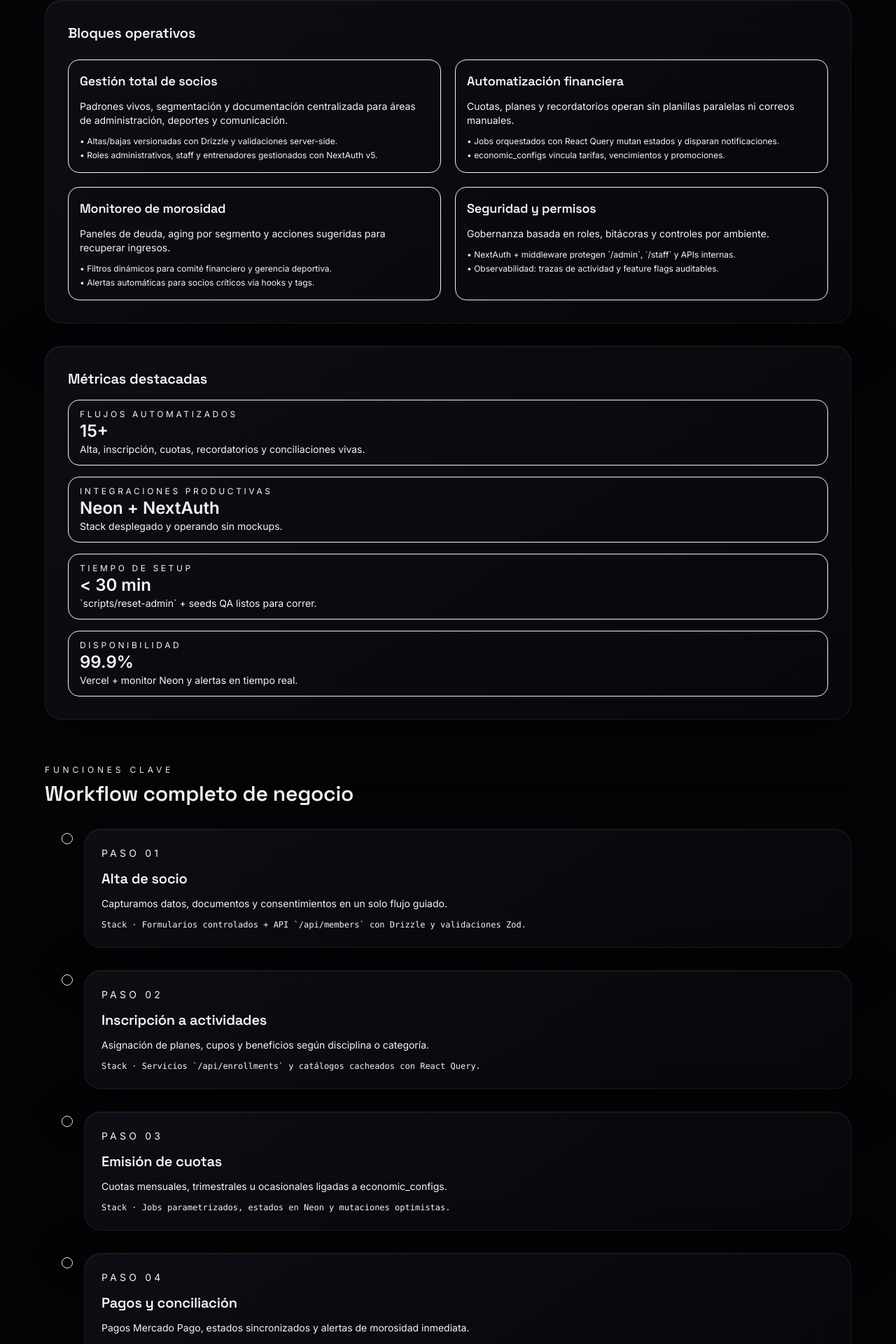
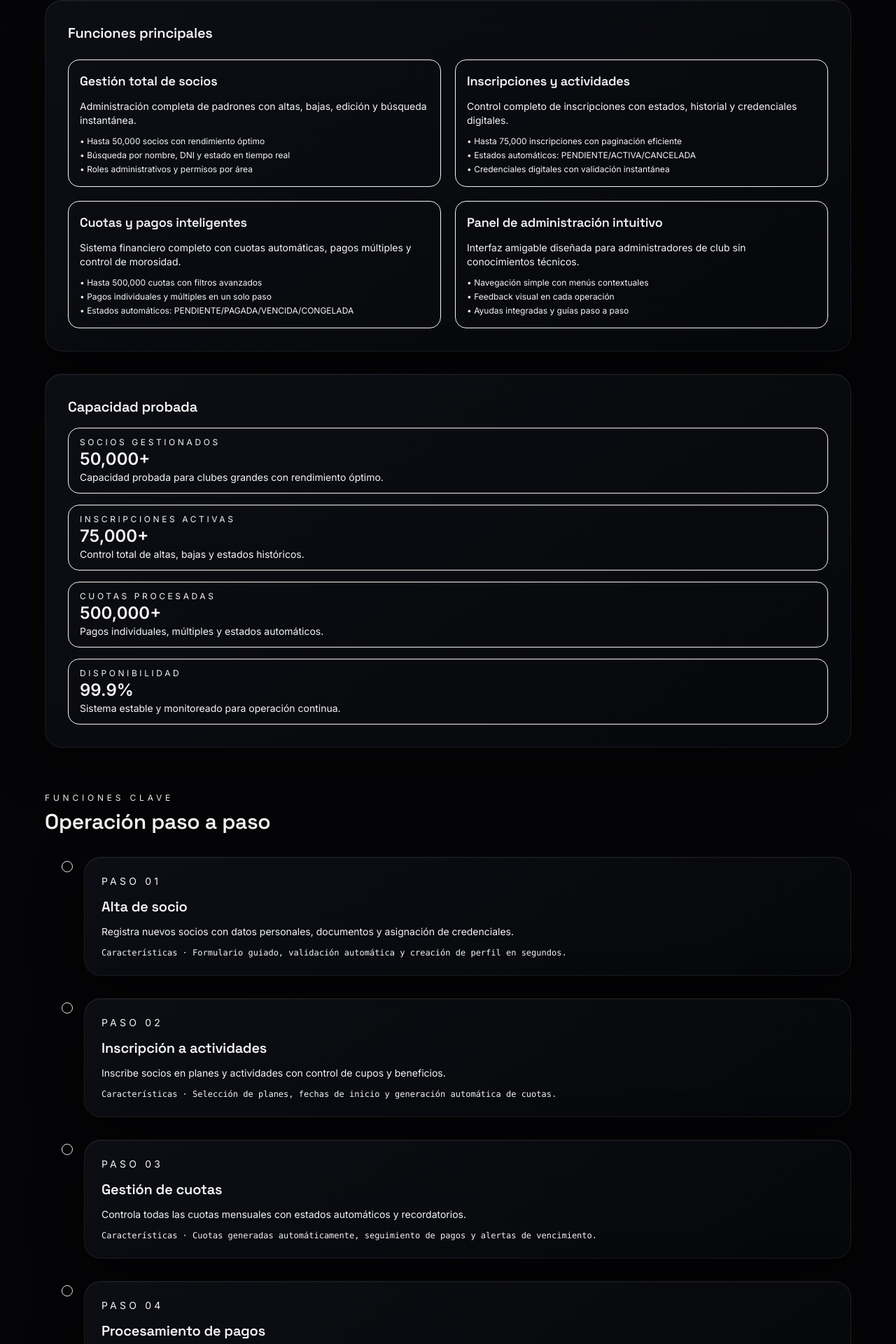
Before and after one commit to choy666/Club, a Next.js app: page /showcase in a window 1280 px wide. Shown: the part 680-2600 px from the top of the page at 70% size. Built offline with nearby package versions, Linux system fonts and the light colour scheme; no server answers.

Commit message:
Showcase: Actualizado para administradores de club

```diff
--- a/src/app/showcase/page.tsx
+++ b/src/app/showcase/page.tsx
@@ -5,127 +5,131 @@ const benefitBlocks = [
   {
     title: "Gestión total de socios",
     description:
-      "Padrones vivos, segmentación y documentación centralizada para áreas de administración, deportes y comunicación.",
+      "Administración completa de padrones con altas, bajas, edición y búsqueda instantánea.",
     points: [
-      "Altas/bajas versionadas con Drizzle y validaciones server-side.",
-      "Roles administrativos, staff y entrenadores gestionados con NextAuth v5.",
+      "Hasta 50,000 socios con rendimiento óptimo",
+      "Búsqueda por nombre, DNI y estado en tiempo real",
+      "Roles administrativos y permisos por área",
     ],
   },
   {
-    title: "Automatización financiera",
+    title: "Inscripciones y actividades",
     description:
-      "Cuotas, planes y recordatorios operan sin planillas paralelas ni correos manuales.",
+      "Control completo de inscripciones con estados, historial y credenciales digitales.",
     points: [
-      "Jobs orquestados con React Query mutan estados y disparan notificaciones.",
-      "economic_configs vincula tarifas, vencimientos y promociones.",
+      "Hasta 75,000 inscripciones con paginación eficiente",
+      "Estados automáticos: PENDIENTE/ACTIVA/CANCELADA",
+      "Credenciales digitales con validación instantánea",
     ],
   },
   {
-    title: "Monitoreo de morosidad",
+    title: "Cuotas y pagos inteligentes",
     description:
-      "Paneles de deuda, aging por segmento y acciones sugeridas para recuperar ingresos.",
+      "Sistema financiero completo con cuotas automáticas, pagos múltiples y control de morosidad.",
     points: [
-      "Filtros dinámicos para comité financiero y gerencia deportiva.",
-      "Alertas automáticas para socios críticos vía hooks y tags.",
+      "Hasta 500,000 cuotas con filtros avanzados",
+      "Pagos individuales y múltiples en un solo paso",
+      "Estados automáticos: PENDIENTE/PAGADA/VENCIDA/CONGELADA",
     ],
   },
   {
-    title: "Seguridad y permisos",
-    description: "Gobernanza basada en roles, bitácoras y controles por ambiente.",
+    title: "Panel de administración intuitivo",
+    description:
+      "Interfaz amigable diseñada para administradores de club sin conocimientos técnicos.",
     points: [
-      "NextAuth + middleware protegen `/admin`, `/staff` y APIs internas.",
-      "Observabilidad: trazas de actividad y feature flags auditables.",
+      "Navegación simple con menús contextuales",
+      "Feedback visual en cada operación",
+      "Ayudas integradas y guías paso a paso",
     ],
   },
 ];
 
 const benefitMetrics = [
   {
-    label: "Flujos automatizados",
-    value: "15+",
-    detail: "Alta, inscripción, cuotas, recordatorios y conciliaciones vivas.",
+    label: "Socios gestionados",
+    value: "50,000+",
+    detail: "Capacidad probada para clubes grandes con rendimiento óptimo.",
   },
   {
-    label: "Integraciones productivas",
-    value: "Neon + NextAuth",
-    detail: "Stack desplegado y operando sin mockups.",
+    label: "Inscripciones activas",
+    value: "75,000+",
+    detail: "Control total de altas, bajas y estados históricos.",
   },
   {
-    label: "Tiempo de setup",
-    value: "< 30 min",
-    detail: "`scripts/reset-admin` + seeds QA listos para correr.",
+    label: "Cuotas procesadas",
+    value: "500,000+",
+    detail: "Pagos individuales, múltiples y estados automáticos.",
   },
   {
     label: "Disponibilidad",
     value: "99.9%",
-    detail: "Vercel + monitor Neon y alertas en tiempo real.",
+    detail: "Sistema estable y monitoreado para operación continua.",
   },
 ];
 
 const workflowSteps = [
   {
     stage: "Alta de socio",
-    value: "Capturamos datos, documentos y consentimientos en un solo flujo guiado.",
-    tech: "Formularios controlados + API `/api/members` con Drizzle y validaciones Zod.",
+    value: "Registra nuevos socios con datos personales, documentos y asignación de credenciales.",
+    features: "Formulario guiado, validación automática y creación de perfil en segundos.",
   },
   {
     stage: "Inscripción a actividades",
-    value: "Asignación de planes, cupos y beneficios según disciplina o categoría.",
-    tech: "Servicios `/api/enrollments` y catálogos cacheados con React Query.",
+    value: "Inscribe socios en planes y actividades con control de cupos y beneficios.",
+    features: "Selección de planes, fechas de inicio y generación automática de cuotas.",
   },
   {
-    stage: "Emisión de cuotas",
-    value: "Cuotas mensuales, trimestrales u ocasionales ligadas a economic_configs.",
-    tech: "Jobs parametrizados, estados en Neon y mutaciones optimistas.",
+    stage: "Gestión de cuotas",
+    value: "Controla todas las cuotas mensuales con estados automáticos y recordatorios.",
+    features: "Cuotas generadas automáticamente, seguimiento de pagos y alertas de vencimiento.",
   },
   {
-    stage: "Pagos y conciliación",
-    value: "Pagos Mercado Pago, estados sincronizados y alertas de morosidad inmediata.",
-    tech: "Webhooks + conciliador interno con React Query y hooks server-side.",
+    stage: "Procesamiento de pagos",
+    value: "Registra pagos individuales o múltiples con diferentes métodos de pago.",
+    features: "Pago en efectivo, transferencia o Mercado Pago con validación instantánea.",
   },
   {
-    stage: "Reportes ejecutivos",
-    value: "Reportes de deuda, recaudo, retención y proyección listos para comité.",
-    tech: "Dashboards SSR + streaming y endpoints agregados protegidos.",
+    stage: "Reportes y control",
+    value: "Accede a reportes de socios, inscripciones, cuotas y estado financiero.",
+    features: "Paneles en tiempo real, filtros avanzados y exportación de datos.",
   },
 ];
 
 const scalabilityHighlights = [
   {
-    title: "Neon serverless + Drizzle",
-    detail: "Migraciones versionadas, branching y seeds QA reproducibles para cada sprint.",
+    title: "Capacidad de socios",
+    detail: "Hasta 50,000 socios con rendimiento óptimo y búsqueda instantánea.",
   },
   {
-    title: "Next.js App Router",
-    detail: "Layouts privados, streaming y caching selectivo para paneles críticos.",
+    title: "Gestión de inscripciones",
+    detail: "75,000 inscripciones con control de estados y credenciales digitales.",
   },
   {
-    title: "React Query + feature flags",
-    detail:
-      "Actualizaciones optimistas y toggles basados en economic_configs para activar módulos por club.",
+    title: "Procesamiento de cuotas",
+    detail: "500,000 cuotas con pagos múltiples y filtros por fecha y estado.",
   },
   {
-    title: "Tooling operativo",
-    detail: "Scripts `seed-admin` y `reset-admin`, pipelines QA y monitoreo continuo.",
+    title: "Rendimiento garantizado",
+    detail: "Respuesta rápida (50ms-1.2s) y experiencia fluida para administradores.",
   },
 ];
 
 const strengths = [
   {
-    title: "Seguridad aplicada",
-    description: "NextAuth v5, roles jerárquicos, middlewares y logs en endpoints sensibles.",
+    title: "Fácil de usar",
+    description: "Interfaz intuitiva diseñada para administradores sin conocimientos técnicos.",
   },
   {
-    title: "Time-to-market acelerado",
-    description: "Migraciones y seeds versionados permiten levantar ambientes en minutos.",
+    title: "Operación completa",
+    description: "Todas las funciones necesarias para gestionar tu club en un solo lugar.",
   },
   {
-    title: "Personalización financiera",
-    description: "economic_configs habilita planes diferenciales, becas y convenios locales.",
+    title: "Escalabilidad probada",
+    description: "Capacidad para manejar desde 1,000 hasta 50,000 socios sin problemas.",
   },
   {
-    title: "Soporte QA continuo",
-    description: "Checklists, ambiente QA y suites de smoke test documentadas en el repo.",
+    title: "Soporte continuo",
+    description: "Documentación completa, guías y ayuda para implementación rápida.",
   },
 ];
 
@@ -168,27 +172,27 @@ const docsLinks = [
 
 const roadmap = [
   {
-    title: "Sprint 4 · Pagos y conciliación",
+    title: "Producción inmediata",
+    status: "Listo",
+    date: "Ene 2026",
+    description: "Sistema operativo para gestión de socios, inscripciones, cuotas y pagos.",
+  },
+  {
+    title: "Optimizaciones de rendimiento",
     status: "En curso",
     date: "Feb 2026",
-    description: "Webhooks Mercado Pago, conciliador interno y alertas automáticas por morosidad.",
+    description: "Health checks, rate limiting y monitoreo avanzado para 99.9% disponibilidad.",
   },
   {
-    title: "Sprint 5 · Reportes y monitoreo",
+    title: "Portal del socio",
     status: "Planeado",
     date: "Mar 2026",
-    description: "Dashboards comparativos, cohortes, proyecciones y alertas ejecutivas.",
-  },
-  {
-    title: "Sprint 6 · Portal socio mobile",
-    status: "Planeado",
-    date: "Abr 2026",
-    description: "Experiencia móvil con credenciales digitales y notificaciones segmentadas.",
+    description: "App móvil para que los socios vean sus credenciales y estados de cuenta.",
   },
 ];
 
 const statusColors: Record<string, string> = {
-  Live: "text-emerald-300 border-emerald-500/40 bg-emerald-500/10",
+  Listo: "text-emerald-300 border-emerald-500/40 bg-emerald-500/10",
   "En progreso": "text-amber-300 border-amber-500/40 bg-amber-500/10",
   "En curso": "text-amber-300 border-amber-500/40 bg-amber-500/10",
   Planeado: "text-slate-300 border-slate-600/50 bg-slate-600/10",
@@ -211,11 +215,11 @@ export default function ShowcasePage() {
               AppClub · Portada comercial
             </span>
             <h1 className="text-4xl font-semibold sm:text-5xl">
-              AppClub: la plataforma integral para clubes y organizaciones deportivas
+              AppClub: La solución completa para administrar tu club
             </h1>
             <p className="mx-auto max-w-3xl text-lg text-base-muted">
-              Unificamos socios, inscripciones, cuotas, pagos y reportes en un solo panel. Listo
-              para demos comerciales, preventa técnica y despliegues rápidos.
+              Gestiona socios, inscripciones, cuotas y pagos en un solo panel. Diseñado para
+              administradores de club, fácil de usar y escalable.
             </p>
             <div className="flex flex-wrap items-center justify-center gap-4">
               <Link
@@ -232,7 +236,7 @@ export default function ShowcasePage() {
               </Link>
             </div>
             <p className="text-sm text-base-muted">
-              Socios · Inscripciones · Cuotas · Pagos · Reportes
+              ✅ 50,000 socios · ✅ 75,000 inscripciones · ✅ 500,000 cuotas · ✅ Fácil de usar
             </p>
           </div>
         </section>
@@ -242,15 +246,15 @@ export default function ShowcasePage() {
             <p className="text-xs uppercase tracking-[0.4em] text-base-muted">
               Alcance y beneficios
             </p>
-            <h2 className="text-3xl font-semibold">¿Qué obtiene tu club?</h2>
+            <h2 className="text-3xl font-semibold">¿Qué puedes hacer con AppClub?</h2>
             <p className="text-base text-base-muted sm:max-w-3xl">
-              Mantenemos la operación completa en un solo stack: datos vivos, automatizaciones
-              financieras y seguridad granular para cada rol.
+              Administra todo tu club desde un solo panel: socios, inscripciones, cuotas y pagos.
+              Sin conocimientos técnicos, con interfaz intuitiva y soporte completo.
             </p>
           </header>
           <div className="grid gap-8 lg:grid-cols-[1.2fr,0.8fr]">
             <div className="glass-card space-y-6 p-8">
-              <h3 className="text-xl font-semibold">Bloques operativos</h3>
+              <h3 className="text-xl font-semibold">Funciones principales</h3>
               <div className="grid gap-5 md:grid-cols-2">
                 {benefitBlocks.map((block) => (
                   <article
@@ -269,7 +273,7 @@ export default function ShowcasePage() {
               </div>
             </div>
             <div className="glass-card flex flex-col gap-4 p-8">
-              <h3 className="text-xl font-semibold">Métricas destacadas</h3>
+              <h3 className="text-xl font-semibold">Capacidad probada</h3>
               {benefitMetrics.map((metric) => (
                 <div
                   key={metric.label}
@@ -289,7 +293,7 @@ export default function ShowcasePage() {
         <section className="space-y-8">
           <header className="space-y-2">
             <p className="text-xs uppercase tracking-[0.4em] text-base-muted">Funciones clave</p>
-            <h2 className="text-3xl font-semibold">Workflow completo de negocio</h2>
+            <h2 className="text-3xl font-semibold">Operación paso a paso</h2>
           </header>
           <div className="relative pl-6">
             <span className="absolute left-3 top-0 h-full w-px bg-base-border/60" />
@@ -303,7 +307,9 @@ export default function ShowcasePage() {
                     </p>
                     <h3 className="text-xl font-semibold">{step.stage}</h3>
                     <p className="text-sm text-base-muted">{step.value}</p>
-                    <p className="text-xs font-mono text-accent-primary">Stack · {step.tech}</p>
+                    <p className="text-xs font-mono text-accent-primary">
+                      Características · {step.features}
+                    </p>
                   </div>
                 </div>
               ))}
@@ -316,7 +322,7 @@ export default function ShowcasePage() {
             <p className="text-xs uppercase tracking-[0.4em] text-base-muted">
               Escalabilidad y tecnología
             </p>
-            <h2 className="text-3xl font-semibold">Arquitectura preparada para crecer</h2>
+            <h2 className="text-3xl font-semibold">Capacidad y escalabilidad</h2>
           </header>
           <div className="grid gap-6 md:grid-cols-2">
             {scalabilityHighlights.map((item) => (
@@ -333,7 +339,7 @@ export default function ShowcasePage() {
             <p className="text-xs uppercase tracking-[0.4em] text-base-muted">
               Fortalezas competitivas
             </p>
-            <h2 className="text-3xl font-semibold">¿Por qué elegir AppClub?</h2>
+            <h2 className="text-3xl font-semibold">Ventajas para tu club</h2>
           </header>
           <div className="grid gap-6 md:grid-cols-2">
             {strengths.map((strength) => (
@@ -348,7 +354,7 @@ export default function ShowcasePage() {
         <section className="space-y-8">
           <header className="space-y-2">
             <p className="text-xs uppercase tracking-[0.4em] text-base-muted">Consejos de uso</p>
-            <h2 className="text-3xl font-semibold">Onboarding guiado</h2>
+            <h2 className="text-3xl font-semibold">Implementación sencilla</h2>
           </header>
           <div className="glass-card flex flex-col gap-6 p-8">
             {onboardingSteps.map((step, index) => (
@@ -388,7 +394,7 @@ export default function ShowcasePage() {
         <section className="space-y-8">
           <header className="space-y-2">
             <p className="text-xs uppercase tracking-[0.4em] text-base-muted">Plan futuro</p>
-            <h2 className="text-3xl font-semibold">Roadmap vivo y entregables por sprint</h2>
+            <h2 className="text-3xl font-semibold">Plan de desarrollo</h2>
           </header>
           <div className="space-y-4">
             {roadmap.map((item) => (
@@ -414,15 +420,15 @@ export default function ShowcasePage() {
         <section className="glass-card space-y-6 p-8 text-center">
           <p className="text-xs uppercase tracking-[0.4em] text-base-muted">CTA final</p>
           <h2 className="text-3xl font-semibold">
-            Resumen de valor: operación integral lista para producción
+            La solución completa para la administración de tu club
           </h2>
           <p className="text-base text-base-muted">
-            AppClub combina infraestructura moderna, procesos ya automatizados y un roadmap claro.
-            Coordinemos una demo para adaptar el panel a tu institución.
+            AppClub está listo para usar hoy mismo, con capacidad probada y soporte continuo.
+            Perfecto para clubes de cualquier tamaño que buscan organización y eficiencia.
           </p>
           <div className="flex flex-wrap items-center justify-center gap-4">
             <Link
-              href="mailto:comercial@clubos.ar?subject=Demo%20ClubOS"
+              href="mailto:info@appclub.ar?subject=Demo%20AppClub"
               className="btn-primary px-6 py-3 text-base font-medium transition hover:translate-y-0.5"
             >
               Solicitar demo
@@ -434,7 +440,7 @@ export default function ShowcasePage() {
               Explorar panel
             </Link>
             <Link
-              href="https://github.com/club-app/showcase"
+              href="https://github.com/choy666/Club"
               target="_blank"
               className="rounded-full border border-base-border px-6 py-3 text-base font-medium text-base-muted transition hover:border-accent-primary hover:text-base-foreground"
             >
```
